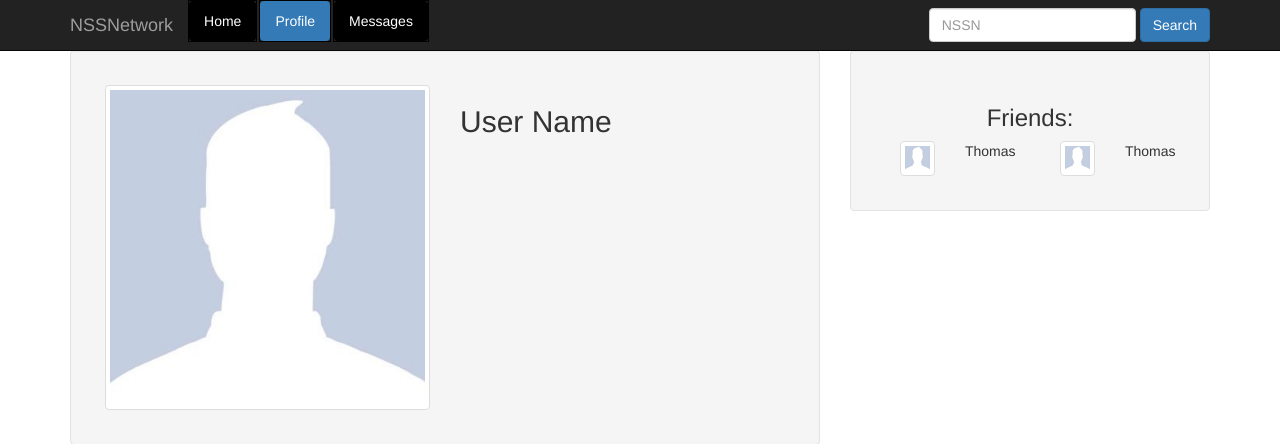
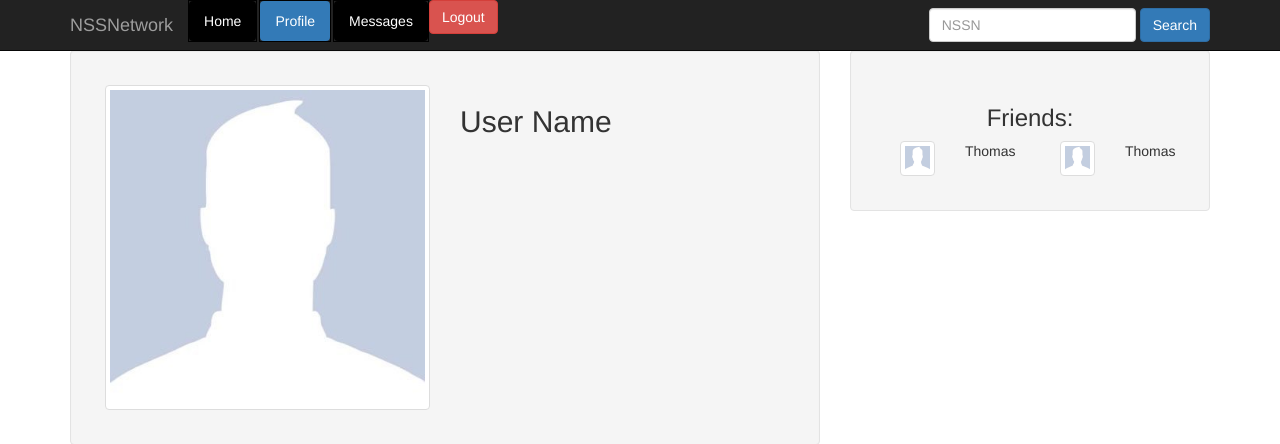
Before and after one commit to tcarrio/cse-notsosocialnetwork, a Flask app: page /profile in a window 1280 px wide; the page is wider, and only the part inside the window is pictured. Shown: the top 444 px of that part. Run offline with Flask 2, Linux system fonts and the light colour scheme; some libraries are stand-ins or nearby versions.

Commit message:
Logout button added
Incorrect placement

```diff
--- a/templates/profile.html
+++ b/templates/profile.html
@@ -43,13 +43,18 @@
             <li role="presentation" class="active"><a href="/profile">Profile</a></li>
             <li role="presentation"><a href="/message.html">Messages </a></li>
 
-            <form class="navbar-form navbar-right" method="post">
+
+
+            <form class="navbar-form navbar-right" method="get">
                 <div class="form-group">
                   <input type="text" placeholder="NSSN" class="form-control">
                 </div>
-                <input type="submit" class="btn btn-primary" href="/search.html" value="Search" />
+                <input type="submit" class="btn btn-primary" href="/search" value="Search" />
 
-              </form>
+                </form>
+
+                <a href="/logout"><p class="btn btn-danger">Logout</p></a>
+
           </ul>
         </div><!--/.navbar-collapse -->
       </div>
```
